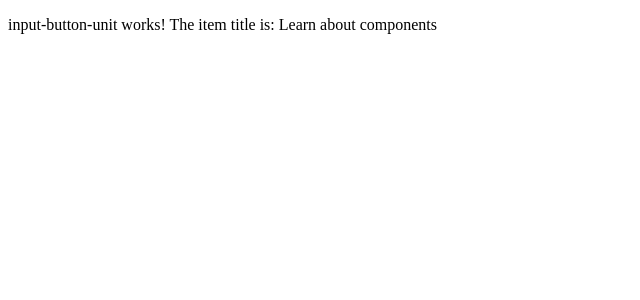
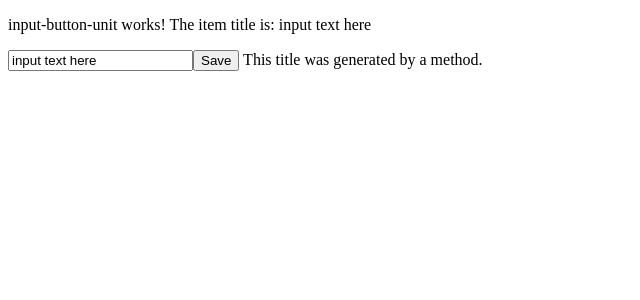
Before and after one commit to iwonaive/todo-list2025, an Angular app: page / in a window 1280 px wide. Shown: the top 300 px of the page, without its empty margins (0-640 px from the left). Built offline with nearby package versions, Linux system fonts and the light colour scheme.

Commit message:
second change

```diff
--- a/src/app/input-button-unit/input-button-unit.html
+++ b/src/app/input-button-unit/input-button-unit.html
@@ -1 +1,5 @@
 <p>input-button-unit works! The item title is: {{ title }}</p>
+<input [value]="title" />
+<button>Save</button>
+
+{{ generateTitle() }}
--- a/src/app/input-button-unit/input-button-unit.ts
+++ b/src/app/input-button-unit/input-button-unit.ts
@@ -7,5 +7,15 @@
   styleUrl: './input-button-unit.scss',
 })
 export class InputButtonUnit {
-  title = 'Learn about components';
+  title = 'input text here';
+
+  constructor() {
+    setTimeout(() => {
+      this.title = 'This is not the title you are looking for';
+    }, 3000);
+  }
+
+  generateTitle(): string {
+    return 'This title was generated by a method.';
+  }
 }
```
